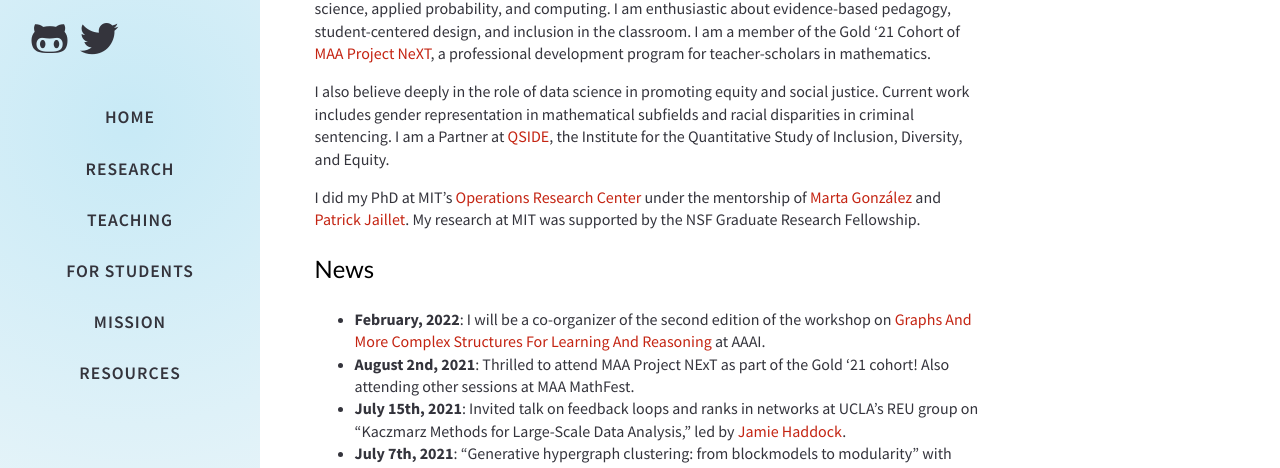
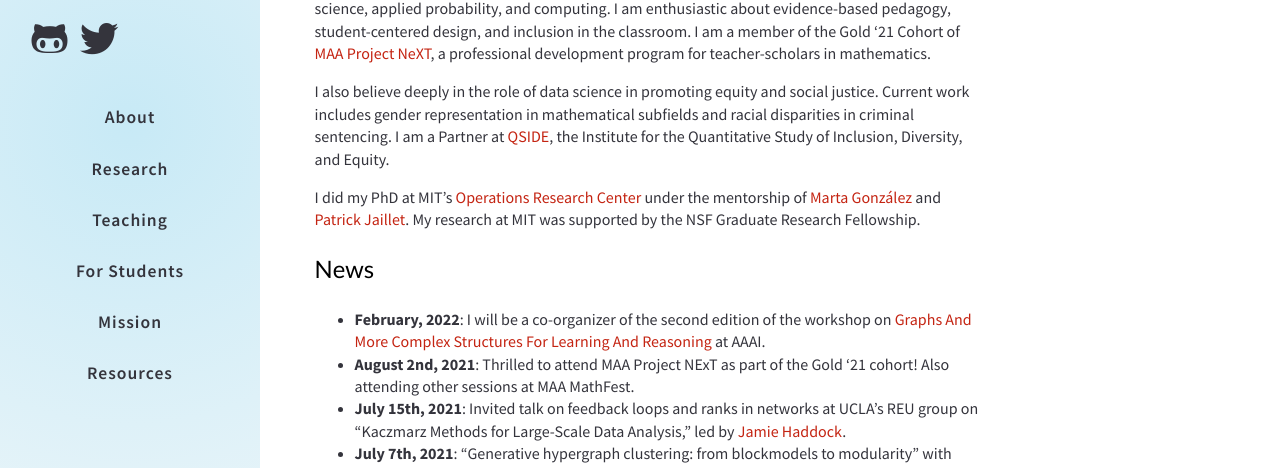
Before and after one commit to PhilChodrow/UCLA-website, a Jekyll site: the page built from index.md, in a window 1280 px wide. Shown: the part 326-794 px from the top of the page. Built offline with Jekyll 4.4.1, drawn with Linux system fonts in a browser that asks for light colours; nearby versions of some CDN libraries; comment, search, counter and statistics services are not loaded; a style sheet for code colours, icons or effects is not loaded.

```diff
--- a/_includes/sidebar.html
+++ b/_includes/sidebar.html
@@ -78,7 +78,7 @@
     <li class="nav-item{% if page.layout == 'home' %}{{ " active" }}{% endif %}">
       <a href="{{ '/' | relative_url }}" class="nav-link">
         <i class="fa-fw fas fa-home ml-xl-3 mr-xl-3 unloaded"></i>
-        <span>{{ "HOME" }}</span>
+        <span>{{ "About" }}</span>
       </a>
     </li>
     <!-- the real tabs -->
@@ -86,7 +86,7 @@
     <li class="nav-item{% if tab.url == page.url %}{{ " active" }}{% endif %}">
       <a href="{{ tab.url | relative_url }}" class="nav-link">
         <i class="fa-fw {{ tab.icon }} ml-xl-3 mr-xl-3 unloaded"></i>
-        <span>{{ tab.title | upcase }}</span>
+        <span>{{ tab.title  }}</span>
       </a>
     </li> <!-- .nav-item -->
     {% endfor %}
```
Also changed, not shown: _tabs/resources.md (+3 -2 lines).
